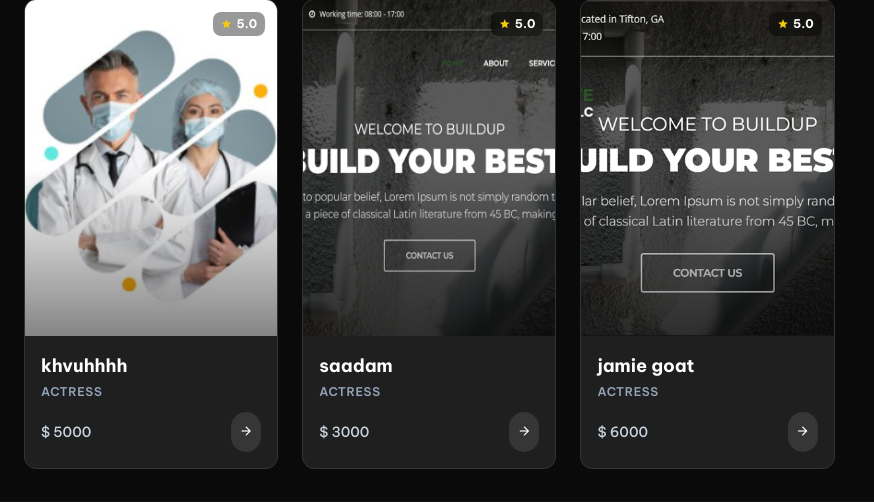
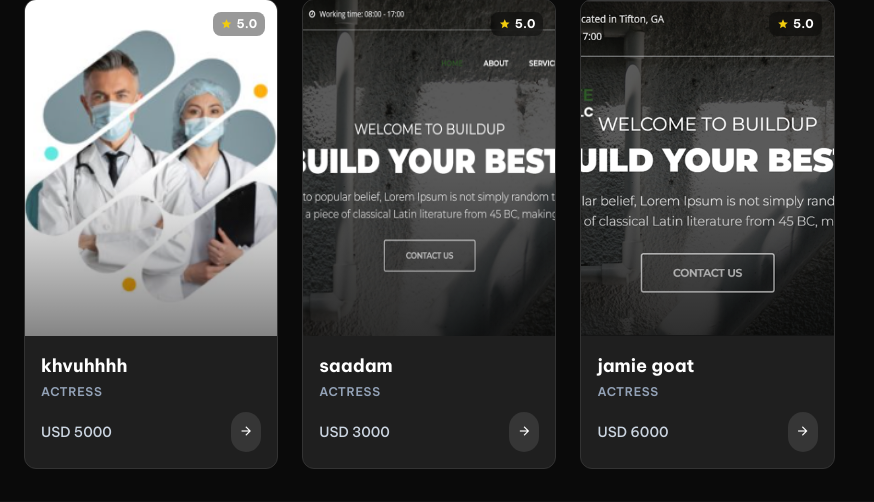
Before and after one commit to codingvibezz6777/b, a Django app: a page that uses templates/celebrity_detail.html in a window 1280 px wide. Shown: the part 1573-2075 px from the top of the page, without its empty margins (0-874 px from the left). Run offline with Django 5.2, Linux system fonts and the light colour scheme; data comes from the database, SQL or seed files in the repository; some libraries are stand-ins or nearby versions.

Commit message:
hopefully last commit2

```diff
--- a/templates/celebrity_detail.html
+++ b/templates/celebrity_detail.html
@@ -342,7 +342,7 @@
                                 <h4 class="text-white font-bold text-lg mb-1 group-hover:text-primary transition-colors">{{ similar_celeb.name }}</h4>
                                 <p class="text-slate-400 text-xs uppercase tracking-wider font-semibold mb-3">{{ similar_celeb.category }}</p>
                                 <div class="flex items-center justify-between">
-                                    <span class="text-slate-300 text-sm font-medium">$ {{ similar_celeb.price_range }}</span>
+                                    <span class="text-slate-300 text-sm font-medium"><span>{{ similar_celeb.currency }} </span>{{ similar_celeb.price_range }}</span>
                                     <a href="{% url 'celebrity_detail' similar_celeb.slug %}" class="bg-white/10 p-2 rounded-full text-white hover:bg-primary hover:text-black transition-colors">
                                         <span class="material-symbols-outlined text-sm">arrow_forward</span>
                                     </a>
```
